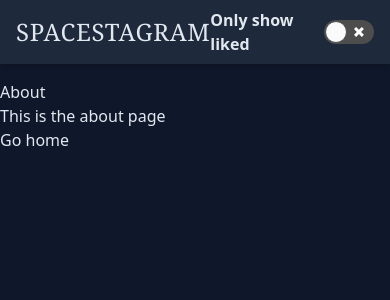
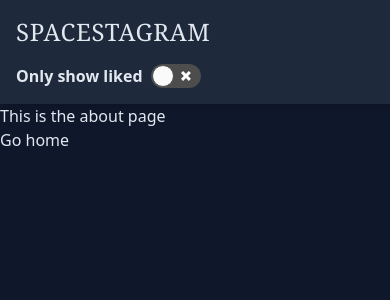
Before and after one commit to eamonma/shopify-frontend-challenge, a Next.js app: page /about in a window 390 px wide. Shown: the top 300 px of the page. Built offline with nearby package versions, Linux system fonts and the light colour scheme.

Commit message:
Flex wrap nav toggle if small screen

```diff
--- a/components/Nav.tsx
+++ b/components/Nav.tsx
@@ -11,7 +11,7 @@ const Nav = ({ hideToggle }: { hideToggle: boolean }) => {
     } = useAppContext()
 
     return (
-        <nav className="fixed z-10 flex items-center justify-between w-full h-16 p-4 shadow-md bg-slate-800">
+        <nav className="fixed z-10 flex flex-wrap items-center justify-between w-full h-auto gap-4 p-4 shadow-md sm:h-16 bg-slate-800">
             <Link href="/">
                 <a className="font-serif text-2xl font-medium tracking-wide uppercase md:text-3xl">
                     Spacestagram
```
